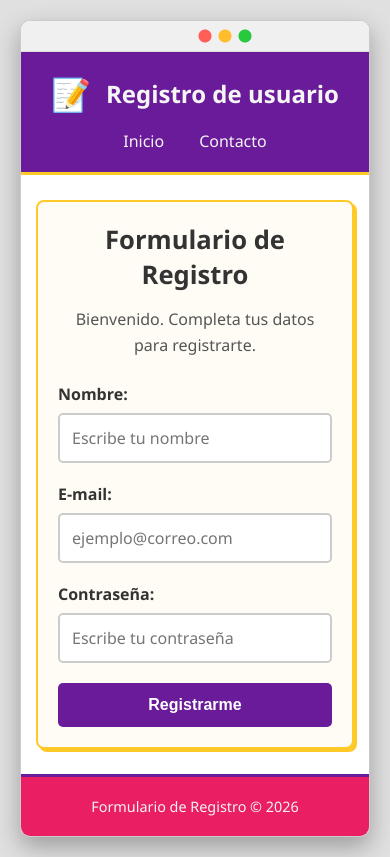
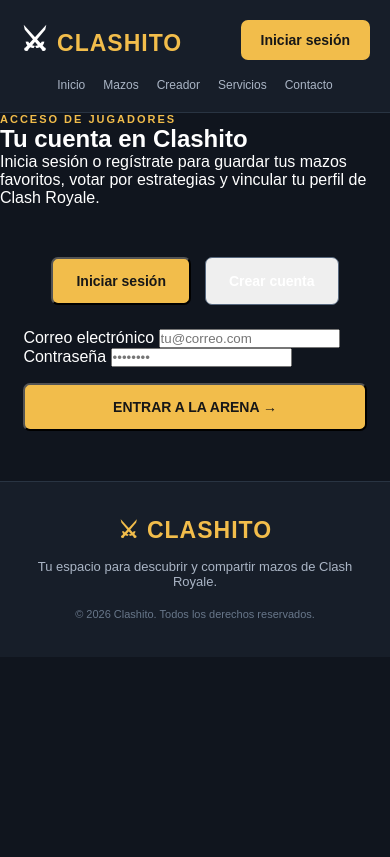
Before and after one commit to Royale-Hub67/clashhub67, a plain HTML site: page IniciarSesion.html in a window 390 px wide. Drawn offline with nearby package versions, Linux system fonts and the light colour scheme.

Commit message:
Update IniciarSesion.html

```diff
--- a/IniciarSesion.html
+++ b/IniciarSesion.html
@@ -1,311 +1,285 @@
-
 <!DOCTYPE html>
 <html lang="es">
+
 <head>
     <meta charset="UTF-8">
     <meta name="viewport" content="width=device-width, initial-scale=1.0">
-    <title>Registro de usuario</title>
-
-    <style>
-        /* --- Estilos Globales --- */
-        :root {
-            --color-primary: #6a1b9a;
-            --color-accent-yellow: #ffca28;
-            --color-accent-cyan: #00bcd4;
-            --color-accent-pink: #e91e63;
-            --color-text-dark: #333;
-            --color-text-light: #f5f5f5;
-            --font-family: 'Segoe UI', Tahoma, Geneva, Verdana, sans-serif;
-        }
-
-        * {
-            box-sizing: border-box;
-            margin: 0;
-            padding: 0;
-        }
-
-        body {
-            font-family: var(--font-family);
-            background-color: #e0e0e0;
-            display: flex;
-            justify-content: center;
-            align-items: center;
-            min-height: 100vh;
-            padding: 20px;
-        }
-
-        /* --- Marco del Navegador --- */
-        .browser-frame {
-            width: 900px;
-            max-width: 100%;
-            background-color: #fff;
-            border-radius: 10px;
-            box-shadow: 0 10px 25px rgba(0, 0, 0, 0.3);
-            overflow: hidden;
-            border: 1px solid #ccc;
-        }
-
-        .browser-frame::before {
-            content: "";
-            display: block;
-            height: 30px;
-            background-color: #f0f0f0;
-            border-bottom: 1px solid #ddd;
-            background-image:
-                radial-gradient(circle, #ff5f56 6px, transparent 7px),
-                radial-gradient(circle, #ffbd2e 6px, transparent 7px),
-                radial-gradient(circle, #27c93f 6px, transparent 7px);
-            background-position: 10px 50%, 30px 50%, 50px 50%;
-            background-repeat: no-repeat;
-        }
-
-        /* --- Header --- */
-        .site-header {
-            background-color: var(--color-primary);
-            color: var(--color-text-light);
-            padding: 15px 30px;
-            display: flex;
-            justify-content: space-between;
-            align-items: center;
-            flex-wrap: wrap;
-            gap: 15px;
-            border-bottom: 3px solid var(--color-accent-yellow);
-        }
-
-        .logo-container {
-            display: flex;
-            align-items: center;
-            gap: 15px;
-        }
-
-        .logo-icon {
-            font-size: 2rem;
-        }
-
-        .site-title {
-            font-size: 1.5rem;
-            font-weight: 600;
-        }
-
-        .main-nav ul {
-            list-style: none;
-            display: flex;
-            gap: 15px;
-            flex-wrap: wrap;
-        }
-
-        .main-nav a {
-            text-decoration: none;
-            color: var(--color-text-light);
-            font-weight: 500;
-            padding: 8px 10px;
-            border-radius: 4px;
-            transition: background-color 0.3s;
-        }
-
-        .main-nav a.active,
-        .main-nav a:hover {
-            background-color: rgba(255, 255, 255, 0.2);
-        }
-
-        /* --- Main --- */
-        .site-main {
-            display: flex;
-            justify-content: center;
-            padding: 40px 30px;
-            gap: 40px;
-        }
-
-        /* --- Formulario de Registro --- */
-        .content-section {
-            width: 100%;
-            max-width: 500px;
-            border: 2px solid var(--color-accent-yellow);
-            border-radius: 8px;
-            padding: 30px;
-            background-color: #fffcf5;
-            box-shadow: 3px 3px 0 var(--color-accent-yellow);
-        }
-
-        .content-section h2 {
-            font-size: 2rem;
-            color: var(--color-text-dark);
-            margin-bottom: 15px;
-            text-align: center;
-        }
-
-        .content-section p {
-            margin-bottom: 25px;
-            line-height: 1.6;
-            color: #555;
-            text-align: center;
-        }
-
-        /* Campos del formulario */
-        .form-group {
-            margin-bottom: 20px;
-        }
-
-        .form-group label {
-            display: block;
-            margin-bottom: 8px;
-            color: var(--color-text-dark);
-            font-weight: 600;
-        }
-
-        .form-group input {
-            width: 100%;
-            padding: 12px;
-            border: 2px solid #ccc;
-            border-radius: 5px;
-            font-family: var(--font-family);
-            font-size: 1rem;
-            transition: border-color 0.3s, box-shadow 0.3s;
-        }
-
-        .form-group input:focus {
-            outline: none;
-            border-color: var(--color-primary);
-            box-shadow: 0 0 5px rgba(106, 27, 154, 0.3);
-        }
-
-        /* Botón */
-        .btn-register {
-            display: block;
-            width: 100%;
-            padding: 13px;
-            background-color: var(--color-primary);
-            color: white;
-            border: none;
-            border-radius: 5px;
-            font-size: 1rem;
-            font-weight: bold;
-            cursor: pointer;
-            transition: background-color 0.3s, transform 0.2s;
-        }
-
-        .btn-register:hover {
-            background-color: #4a148c;
-            transform: translateY(-2px);
-        }
-
-        /* --- Footer --- */
-        .site-footer {
-            background-color: var(--color-accent-pink);
-            color: var(--color-text-light);
-            text-align: center;
-            padding: 20px;
-            font-size: 0.9rem;
-            border-top: 3px solid var(--color-primary);
-        }
-
-        /* --- Adaptación a móviles --- */
-        @media (max-width: 600px) {
-            .site-header {
-                flex-direction: column;
-                text-align: center;
-                padding: 20px;
-            }
-
-            .site-main {
-                padding: 25px 15px;
-            }
-
-            .content-section {
-                padding: 20px;
-            }
-
-            .content-section h2 {
-                font-size: 1.6rem;
-            }
-        }
-    </style>
+    <title>Iniciar Sesión | Clashito</title>
+    <link rel="stylesheet" href="estil.css">
+    <!-- SDK Oficial de Supabase -->
+    <script src="https://cdn.jsdelivr.net/npm/@supabase/supabase-js@2"></script>
 </head>
 
 <body>
 
-    <div class="browser-frame">
+<!-- ==================================
+     NAVEGACIÓN
+================================== -->
+<header class="navbar">
+    <a href="index.html" class="logo">
+        <span class="logo-icon">⚔</span>
+        CLASHITO
+    </a>
 
-        <!-- Encabezado y navegación -->
-        <header class="site-header">
-            <div class="logo-container">
-                <span class="logo-icon">📝</span>
-                <span class="site-title">Registro de usuario</span>
+    <nav class="nav-links">
+        <a href="index.html">Inicio</a>
+        <a href="busqueda.html">Mazos</a>
+        <a href="creador_mazos.html">Creador</a>
+        <a href="servicios.html">Servicios</a>
+        <a href="contacto.html">Contacto</a>
+    </nav>
+
+    <a href="IniciarSesion.html" class="login-btn active">
+        Iniciar sesión
+    </a>
+</header>
+
+<main>
+
+<!-- ==================================
+     ENCABEZADO DE PÁGINA
+================================== -->
+<section class="page-intro">
+    <p class="section-tag">ACCESO DE JUGADORES</p>
+    <h1>Tu cuenta en <span>Clashito</span></h1>
+    <p>
+        Inicia sesión o regístrate para guardar tus mazos favoritos,
+        votar por estrategias y vincular tu perfil de Clash Royale.
+    </p>
+</section>
+
+<!-- ==================================
+     FORMULARIOS DE ACCESO / REGISTRO
+================================== -->
+<section class="popular-section" style="max-width: 520px; margin: 0 auto;">
+
+    <!-- Botones para alternar entre Iniciar Sesión y Registro -->
+    <div class="hero-buttons" style="justify-content: center; margin-bottom: 1.5rem;">
+        <button type="button" class="primary-btn" id="tabLogin">
+            Iniciar sesión
+        </button>
+        <button type="button" class="secondary-btn" id="tabRegister">
+            Crear cuenta
+        </button>
     </div>
 
-            <nav class="main-nav">
-                <ul>
-                    <li>
-                        <a href="PaginadeInicio.php">Inicio</a>
-                    </li>
-                    <li>
-                        <a href="contacto.php">Contacto</a>
-                    </li>
-                </ul>
-            </nav>
-        </header>
+    <!-- Mensaje de estado dinámico -->
+    <div id="authNotice" class="notice" style="display: none; margin-bottom: 1.5rem;"></div>
 
-        <!-- Contenido principal -->
-        <main class="site-main">
-
-            <section class="content-section">
-                <h2>Formulario de Registro</h2>
-
-                <p>
-                    Bienvenido. Completa tus datos para registrarte.
-                </p>
-
-                <form action="inicio.php" method="POST">
-
-                    <div class="form-group">
-                        <label for="nombre">Nombre:</label>
+    <!-- FORMULARIO 1: INICIAR SESIÓN -->
+    <form class="panel" id="loginForm">
+        <label class="field-label" for="loginEmail">
+            Correo electrónico
+        </label>
         <input
-                            type="text"
-                            id="nombre"
-                            name="nombre"
-                            placeholder="Escribe tu nombre"
+            class="text-input"
+            type="email"
+            id="loginEmail"
+            placeholder="tu@correo.com"
             required
         >
-                    </div>
 
-                    <div class="form-group">
-                        <label for="correo">E-mail:</label>
+        <label class="field-label" for="loginPassword">
+            Contraseña
+        </label>
         <input
-                            type="email"
-                            id="correo"
-                            name="correo"
-                            placeholder="ejemplo@correo.com"
+            class="text-input"
+            type="password"
+            id="loginPassword"
+            placeholder="••••••••"
             required
         >
-                    </div>
 
-<div class="form-group">
-    <label for="contrasena">Contraseña:</label>
+        <button class="primary-btn" type="submit" id="loginSubmitBtn" style="width: 100%; margin-top: 1rem;">
+            ENTRAR A LA ARENA →
+        </button>
+    </form>
+
+    <!-- FORMULARIO 2: CREAR CUENTA (Oculto por defecto) -->
+    <form class="panel" id="registerForm" style="display: none;">
+        <label class="field-label" for="regUsuario">
+            Nombre de usuario
+        </label>
         <input
-        type="password"
-        id="contrasena"
-        name="contrasena"
-        placeholder="Escribe tu contraseña"
+            class="text-input"
+            type="text"
+            id="regUsuario"
+            maxlength="50"
+            placeholder="Ej. ReyRojo99"
             required
         >
-</div>
 
+        <label class="field-label" for="regTag">
+            Player Tag de Clash Royale (opcional)
+        </label>
+        <input
+            class="text-input"
+            type="text"
+            id="regTag"
+            maxlength="15"
+            placeholder="Ej. #2PP"
+        >
 
-                    <button type="submit" class="btn-register">
-                        Registrarme
+        <label class="field-label" for="regEmail">
+            Correo electrónico
+        </label>
+        <input
+            class="text-input"
+            type="email"
+            id="regEmail"
+            placeholder="tu@correo.com"
+            required
+        >
+
+        <label class="field-label" for="regPassword">
+            Contraseña (mínimo 6 caracteres)
+        </label>
+        <input
+            class="text-input"
+            type="password"
+            id="regPassword"
+            minlength="6"
+            placeholder="••••••••"
+            required
+        >
+
+        <button class="primary-btn" type="submit" id="regSubmitBtn" style="width: 100%; margin-top: 1rem;">
+            CREAR MI CUENTA →
         </button>
+    </form>
 
-                </form>
 </section>
 
 </main>
 
-        <!-- Pie de página -->
-        <footer class="site-footer">
-            <p>Formulario de Registro &copy; 2026</p>
+<!-- ==================================
+     FOOTER
+================================== -->
+<footer>
+    <a href="index.html" class="logo">
+        ⚔ CLASHITO
+    </a>
+    <p>
+        Tu espacio para descubrir y compartir mazos de Clash Royale.
+    </p>
+    <small>
+        © 2026 Clashito. Todos los derechos reservados.
+    </small>
 </footer>
 
-    </div>
+<!-- ==================================
+     LÓGICA DE AUTENTICACIÓN CON SUPABASE
+================================== -->
+<script>
+    const SUPABASE_URL = 'https://grxoyzivmnoaqdisejri.supabase.co';
+    const SUPABASE_ANON_KEY = 'TU-LLAVE-ANON-PUBLICA'; // Pega aquí tu llave anon/public
+
+    const supabaseClient = supabase.createClient(SUPABASE_URL, SUPABASE_ANON_KEY);
+
+    const tabLogin = document.getElementById('tabLogin');
+    const tabRegister = document.getElementById('tabRegister');
+    const loginForm = document.getElementById('loginForm');
+    const registerForm = document.getElementById('registerForm');
+    const authNotice = document.getElementById('authNotice');
+
+    function mostrarAviso(texto, esError = false) {
+        authNotice.textContent = texto;
+        authNotice.className = esError ? 'notice error' : 'notice success';
+        authNotice.style.display = 'block';
+    }
+
+    // Alternar pestañas
+    tabLogin.addEventListener('click', () => {
+        loginForm.style.display = 'block';
+        registerForm.style.display = 'none';
+        tabLogin.className = 'primary-btn';
+        tabRegister.className = 'secondary-btn';
+        authNotice.style.display = 'none';
+    });
+
+    tabRegister.addEventListener('click', () => {
+        loginForm.style.display = 'none';
+        registerForm.style.display = 'block';
+        tabRegister.className = 'primary-btn';
+        tabLogin.className = 'secondary-btn';
+        authNotice.style.display = 'none';
+    });
+
+    // PROCESAR INICIO DE SESIÓN
+    loginForm.addEventListener('submit', async (e) => {
+        e.preventDefault();
+
+        const email = document.getElementById('loginEmail').value.trim();
+        const password = document.getElementById('loginPassword').value;
+        const btn = document.getElementById('loginSubmitBtn');
+
+        if (SUPABASE_ANON_KEY === 'TU-LLAVE-ANON-PUBLICA') {
+            mostrarAviso('Vista previa: agrega tu API Key de Supabase para iniciar sesión.');
+            return;
+        }
+
+        btn.disabled = true;
+        btn.textContent = 'VERIFICANDO...';
+
+        const { data, error } = await supabaseClient.auth.signInWithPassword({
+            email: email,
+            password: password
+        });
+
+        btn.disabled = false;
+        btn.textContent = 'ENTRAR A LA ARENA →';
+
+        if (error) {
+            mostrarAviso('Correo o contraseña incorrectos.', true);
+        } else {
+            mostrarAviso('¡Bienvenido de nuevo! Redirigiendo al inicio...');
+            setTimeout(() => {
+                window.location.href = 'index.html';
+            }, 1200);
+        }
+    });
+
+    // PROCESAR REGISTRO DE NUEVO USUARIO
+    registerForm.addEventListener('submit', async (e) => {
+        e.preventDefault();
+
+        const usuario = document.getElementById('regUsuario').value.trim();
+        const playerTag = document.getElementById('regTag').value.trim().toUpperCase();
+        const email = document.getElementById('regEmail').value.trim();
+        const password = document.getElementById('regPassword').value;
+        const btn = document.getElementById('regSubmitBtn');
+
+        if (SUPABASE_ANON_KEY === 'TU-LLAVE-ANON-PUBLICA') {
+            mostrarAviso('Vista previa: agrega tu API Key de Supabase para crear cuentas.');
+            return;
+        }
+
+        btn.disabled = true;
+        btn.textContent = 'CREANDO CUENTA...';
+
+        const { data, error } = await supabaseClient.auth.signUp({
+            email: email,
+            password: password,
+            options: {
+                data: {
+                    usuario: usuario,
+                    player_tag: playerTag
+                }
+            }
+        });
+
+        btn.disabled = false;
+        btn.textContent = 'CREAR MI CUENTA →';
+
+        if (error) {
+            mostrarAviso('Error al crear cuenta: ' + error.message, true);
+        } else {
+            mostrarAviso('¡Cuenta creada con éxito! Ya puedes iniciar sesión.');
+            registerForm.reset();
+            setTimeout(() => tabLogin.click(), 1500);
+        }
+    });
+</script>
 
 </body>
 </html>
```
Lines whose indentation alone changed are shown as unchanged.
